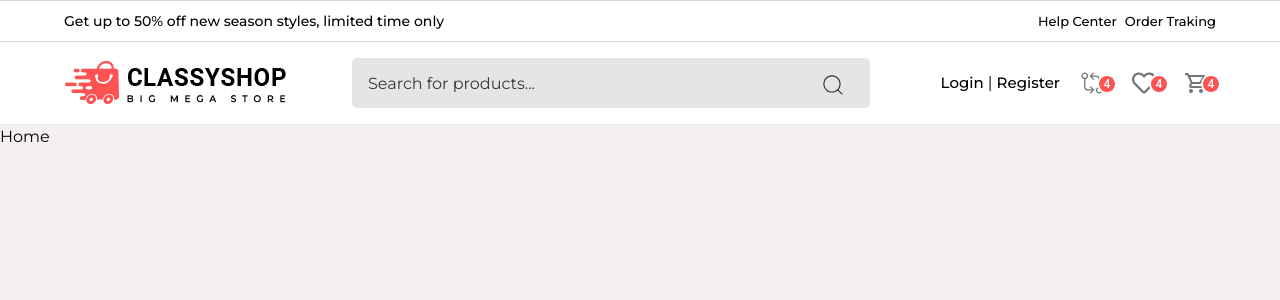
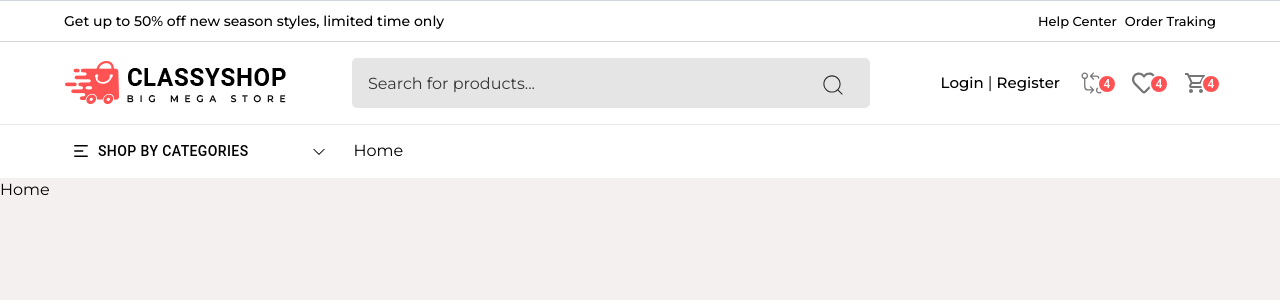
Before and after one commit to francisco-das-chagas/ecommerce-new, a React (Vite) app: page / in a window 1280 px wide. Shown: the top 300 px of the page. Built offline with nearby package versions, Linux system fonts and the light colour scheme.

Commit message:
contrução da parte de navegação

```diff
--- a/src/components/Header/Navigation/index.jsx
+++ b/src/components/Header/Navigation/index.jsx
@@ -1,11 +1,30 @@
+import Button from "@mui/material/Button";
+import { RiMenu2Fill } from "react-icons/ri";
+import { FaAngleDown } from "react-icons/fa6";
+import { LiaAngleDownSolid } from "react-icons/lia";
+import { Link } from "react-router-dom";
+
 const Navigation = () => {
   return (
-    <nav>
-        <div className="container">
+    <nav className="py-2">
+      <div className="container flex items-center justify-end gap-5">
+        <div className="col_1 w-[25%]">
+          <Button className="!text-black gap-2 w-full ">
+            <RiMenu2Fill className="text-[18px]" /> Shop By Categories{" "}
+            <LiaAngleDownSolid className="text-[14px] ml-auto font-bold" />{" "}
+          </Button>
+        </div>
 
+        <div className="col_2 w-[80%]">
+          <ul className="flex items-center">
+            <li className="list-none">
+              <Link to="/" className="link transition">Home</Link>
+            </li>
+          </ul>
         </div>
+      </div>
     </nav>
-   );
-}
+  );
+};
 
 export default Navigation;
```
